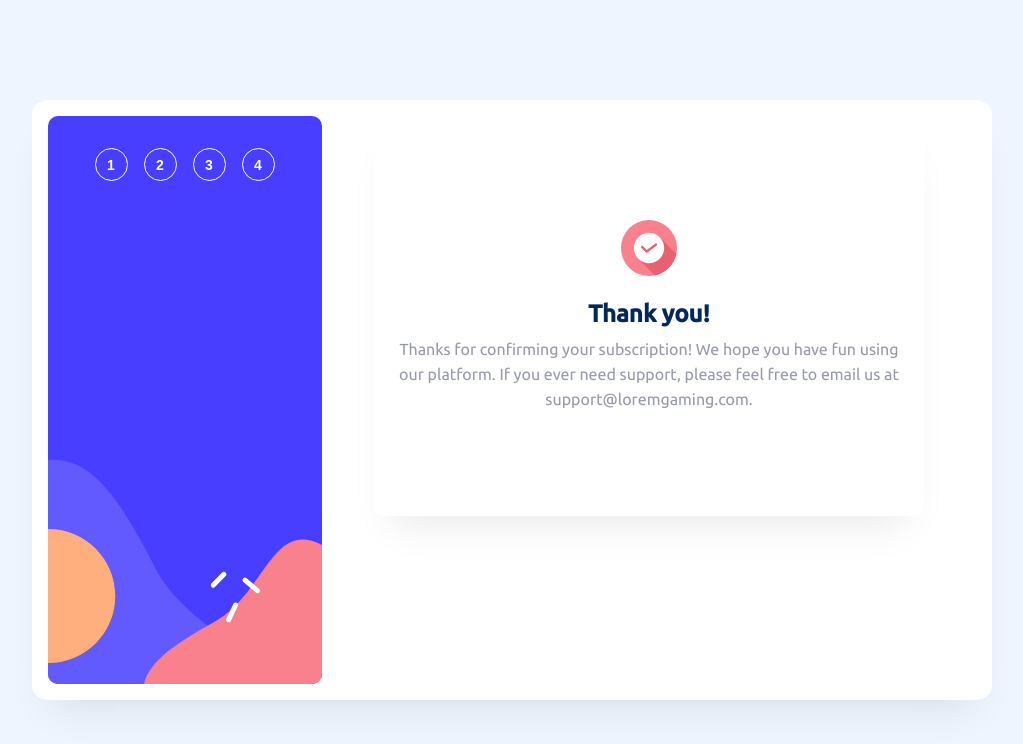
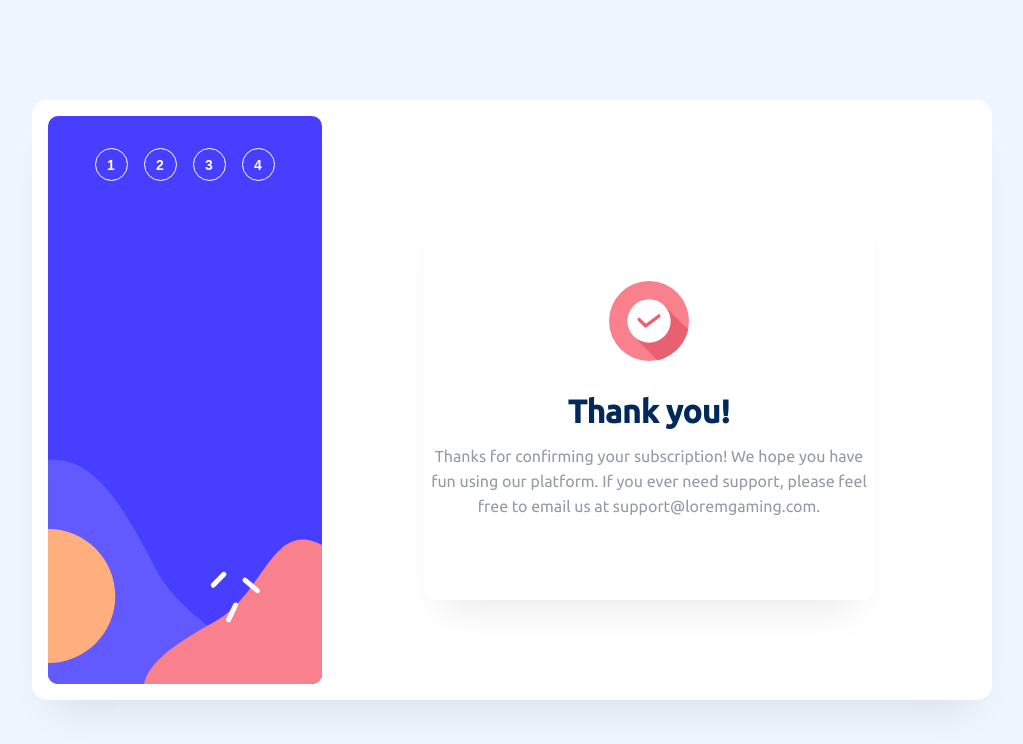
Before and after one commit to AlexanderGrigoryan/Multi-step-form, a React (Vite) app: page /thankyou in a window 1280 px wide. Shown: the top 744 px of the page, without its empty margins (128-1151 px from the left). Built offline with nearby package versions, Linux system fonts and the light colour scheme.

Commit message:
make ThankYou page fully responsive for all devices

```diff
--- a/src/pages/ThankYou.tsx
+++ b/src/pages/ThankYou.tsx
@@ -24,6 +24,11 @@ const Container = styled.div`
   flex-direction: column;
   align-items: center;
   position: relative;
+
+  @media screen and (min-width: 1024px) {
+    width: 450px;
+    justify-content: center;
+  }
 `;
 
 const Content = styled.div`
@@ -38,11 +43,20 @@ const Content = styled.div`
   flex-direction: column;
   align-items: center;
   justify-content: center;
+
+  @media screen and (min-width: 1024px) {
+    padding: 0;
+  }
 `;
 
 const ConfirmImage = styled.img`
   width: 56px;
   height: 56px;
+
+  @media screen and (min-width: 1024px) {
+    width: 80px;
+    height: 80px;
+  }
 `;
 
 const Title = styled.h2`
@@ -50,6 +64,11 @@ const Title = styled.h2`
   font-weight: 700;
   margin: 24px 0 9px;
   color: #022959;
+
+  @media screen and (min-width: 1024px) {
+    font-size: 32px;
+    margin: 32px 0 14px;
+  }
 `;
 
 const Text = styled.p`
```
